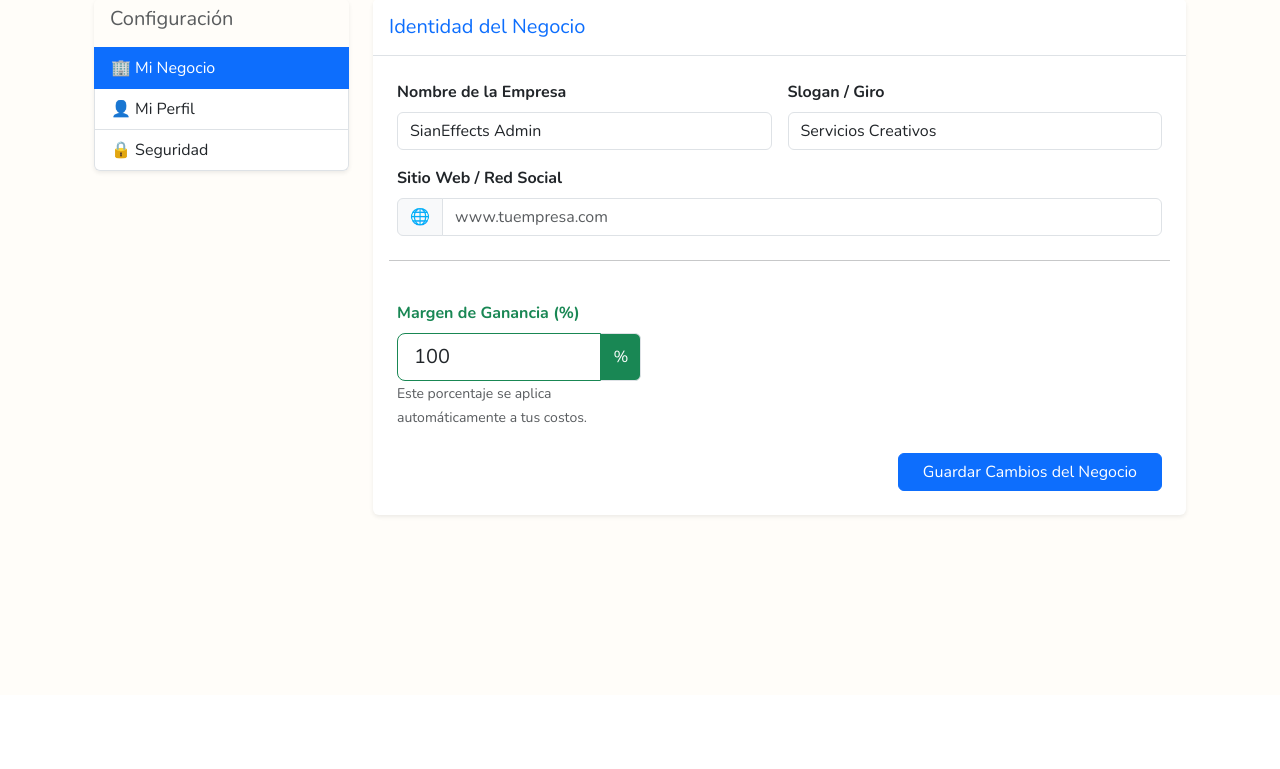
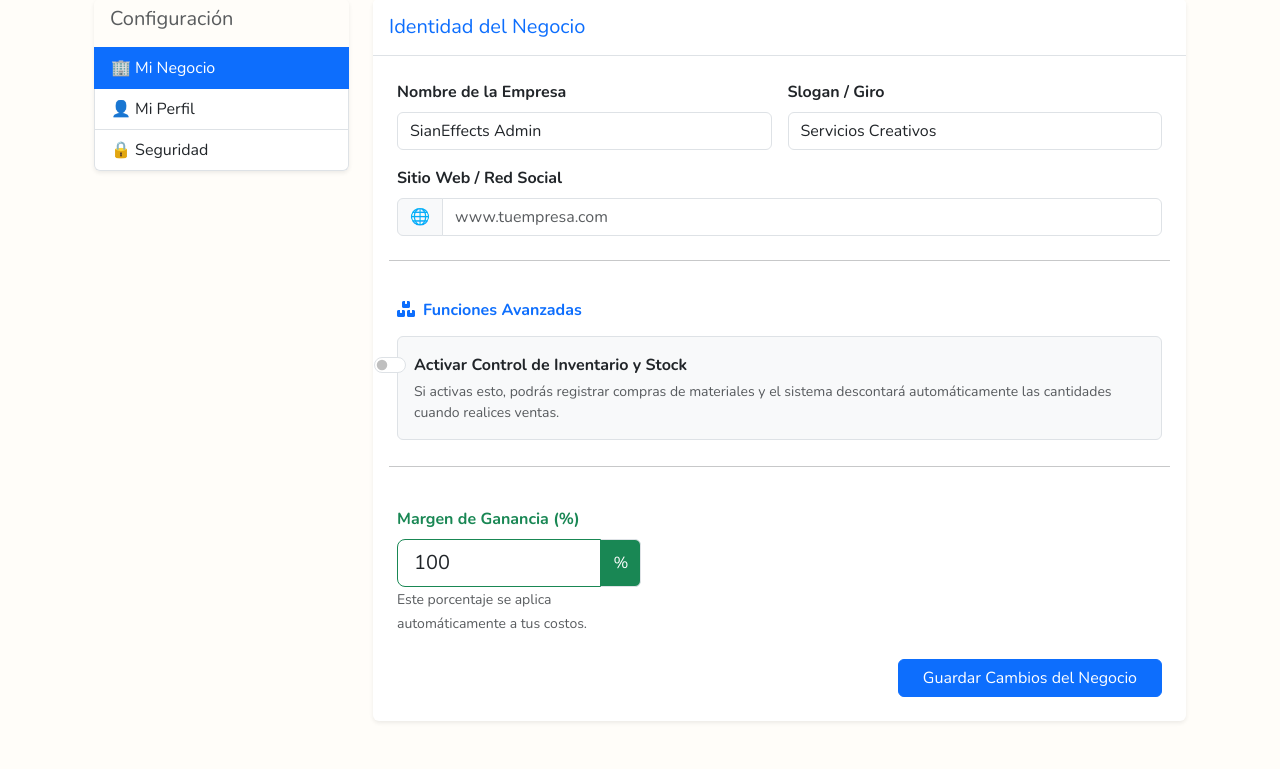
Before and after one commit to sebastiantapia9519/CotizadorSianeffects, a Flask app: page /configuracion in a window 1280 px wide. Shown: the part 105-874 px from the top of the page. Before the commit the page ends 623 px from the top, so only its background shows below. Run offline with Flask 3, Linux system fonts and the light colour scheme; a user stored in the database is signed in; data comes from the database, SQL or seed files in the repository.

Commit message:
Crenado Catalogo

```diff
--- a/db.py
+++ b/db.py
@@ -44,7 +44,7 @@ def init_db():
     """)
 
     # =========================
-    # 2. CONFIGURACIÓN
+    # 2. CONFIGURACIÓN (CON CAMPO INVENTARIO)
     # =========================
     conn.execute("""
     CREATE TABLE IF NOT EXISTS configuracion (
@@ -53,7 +53,8 @@ def init_db():
         margen_ganancia INTEGER DEFAULT 200,
         nombre_empresa TEXT DEFAULT 'Mi Negocio',
         slogan TEXT DEFAULT 'Servicios Creativos',
-        website TEXT DEFAULT ''
+        website TEXT DEFAULT '',
+        inventario_activo BOOLEAN DEFAULT 0  -- <--- NUEVO CAMPO (Feature Flag)
     )
     """)
 
@@ -70,7 +71,7 @@ def init_db():
     """)
 
     # =========================
-    # 4. MATERIALES
+    # 4. MATERIALES (CON STOCK)
     # =========================
     conn.execute("""
     CREATE TABLE IF NOT EXISTS materiales (
@@ -80,7 +81,26 @@ def init_db():
         es_paquete BOOLEAN,
         precio_compra REAL,
         cantidad_paquete REAL,
-        precio_unitario REAL
+        precio_unitario REAL,
+        stock_actual REAL DEFAULT 0,   -- <--- NUEVO
+        stock_minimo REAL DEFAULT 5    -- <--- NUEVO (Alerta)
+    )
+    """)
+
+    # =========================
+    # 4.5 MOVIMIENTOS DE INVENTARIO (HISTORIAL) - NUEVA TABLA
+    # =========================
+    conn.execute("""
+    CREATE TABLE IF NOT EXISTS movimientos_inventario (
+        id INTEGER PRIMARY KEY AUTOINCREMENT,
+        user_id INTEGER,
+        material_id INTEGER,
+        tipo TEXT,          -- 'entrada' (compra) o 'salida' (venta/uso)
+        cantidad REAL,
+        motivo TEXT,        -- Ej: 'Venta #123', 'Compra Factura A', 'Ajuste Manual'
+        stock_resultante REAL, -- Cuánto quedó después del movimiento
+        fecha DATETIME DEFAULT CURRENT_TIMESTAMP,
+        FOREIGN KEY(material_id) REFERENCES materiales(id)
     )
     """)
 
@@ -91,7 +111,8 @@ def init_db():
     CREATE TABLE IF NOT EXISTS productos (
         id INTEGER PRIMARY KEY AUTOINCREMENT,
         user_id INTEGER,
-        nombre TEXT
+        nombre TEXT,
+        items TEXT
     )
     """)
 
@@ -141,7 +162,6 @@ def init_db():
     )
     """)
 
-    # CORRECCIÓN AQUÍ: Faltaba la coma después de composicion TEXT
     conn.execute("""
     CREATE TABLE IF NOT EXISTS venta_detalles (
         id INTEGER PRIMARY KEY AUTOINCREMENT,
@@ -157,15 +177,14 @@ def init_db():
     """)
 
     # =========================
-    # 7. SUPER ADMIN (SI NO EXISTE)
+    # 7. SUPER ADMIN
     # =========================
     admin = conn.execute(
         "SELECT id FROM usuarios WHERE username = 'admin'"
     ).fetchone()
 
     if not admin:
-        now_utc = datetime.now(timezone.utc).isoformat()
-
+        now_utc_str = datetime.now(timezone.utc).isoformat()
         hashed_pw = generate_password_hash('admin123')
 
         conn.execute("""
@@ -176,16 +195,8 @@ def init_db():
         )
         VALUES (?, ?, ?, ?, ?, ?, ?, ?, ?, ?)
         """, (
-            'admin',
-            'contacto@sianeffects.com',
-            hashed_pw,
-            'SianEffects HQ',
-            2,
-            '2099-12-31T23:59:59Z',
-            now_utc,
-            1,
-            'MX',
-            now_utc
+            'admin', 'contacto@sianeffects.com', hashed_pw, 'SianEffects HQ', 2,
+            '2099-12-31T23:59:59Z', now_utc_str, 1, 'MX', now_utc_str
         ))
 
         admin_id = conn.execute(
@@ -197,17 +208,11 @@ def init_db():
         VALUES (?, ?, ?)
         """, (admin_id, 200, 'SianEffects Admin'))
 
-        for nombre, costo in [
-            ('Corte Plotter', 5.0),
-            ('Impresión', 1.5),
-            ('Plancha Calor', 12.0)
-        ]:
+        for nombre, costo in [('Corte Plotter', 5.0), ('Impresión', 1.5), ('Plancha Calor', 12.0)]:
             conn.execute("""
             INSERT INTO maquinaria (user_id, nombre, costo_desgaste)
             VALUES (?, ?, ?)
             """, (admin_id, nombre, costo))
-
-
 
     # =========================
     # 8. CATALOGO
@@ -223,7 +228,6 @@ def init_db():
     )
     """)
 
-    # 2. Tabla de PRODUCTOS (Items individuales)
     conn.execute("""
     CREATE TABLE IF NOT EXISTS productos (
         id INTEGER PRIMARY KEY AUTOINCREMENT,
--- a/routes/main.py
+++ b/routes/main.py
@@ -328,19 +328,21 @@ def configuracion():
             slogan = request.form['slogan']
             website = request.form['website']
 
+            inventario_activo = 1 if request.form.get('inventario_activo') else 0
+
             config_existente = conn.execute('SELECT id FROM configuracion WHERE user_id=?', (uid,)).fetchone()
 
             if config_existente:
                 conn.execute('''
                     UPDATE configuracion
-                    SET margen_ganancia=?, nombre_empresa=?, slogan=?, website=?
+                    SET margen_ganancia=?, nombre_empresa=?, slogan=?, website=?, inventario_activo=?
                     WHERE user_id=?
-                ''', (margen, empresa, slogan, website, uid))
+                ''', (margen, empresa, slogan, website, inventario_activo, uid))
             else:
                 conn.execute('''
-                    INSERT INTO configuracion (user_id, margen_ganancia, nombre_empresa, slogan, website)
-                    VALUES (?, ?, ?, ?, ?)
-                ''', (uid, margen, empresa, slogan, website))
+                    INSERT INTO configuracion (user_id, margen_ganancia, nombre_empresa, slogan, website, inventario_activo)
+                    VALUES (?, ?, ?, ?, ?, ?)
+                ''', (uid, margen, empresa, slogan, website, inventario_activo))
 
             flash('Datos del negocio guardados correctamente.', 'success')
 
--- a/templates/configuracion.html
+++ b/templates/configuracion.html
@@ -71,6 +71,28 @@
                                                 value="{{ config['website'] }}" placeholder="www.tuempresa.com">
                                         </div>
                                     </div>
+
+                                    <hr class="my-4">
+
+                                    <div class="col-12">
+                                        <h6 class="text-primary fw-bold mb-3"><i class="fas fa-boxes me-2"></i>Funciones
+                                            Avanzadas</h6>
+
+                                        <div class="form-check form-switch p-3 bg-light rounded border">
+                                            <input class="form-check-input" type="checkbox" id="checkInventario"
+                                                name="inventario_activo" {% if config['inventario_activo'] %}checked{%
+                                                endif %}>
+                                            <label class="form-check-label fw-bold" for="checkInventario">
+                                                Activar Control de Inventario y Stock
+                                            </label>
+                                            <div class="form-text mt-1">
+                                                Si activas esto, podrás registrar compras de materiales y el sistema
+                                                descontará automáticamente las cantidades cuando realices ventas.
+                                            </div>
+                                        </div>
+                                    </div>
+
+
 
                                     <hr class="my-4">
 
```
